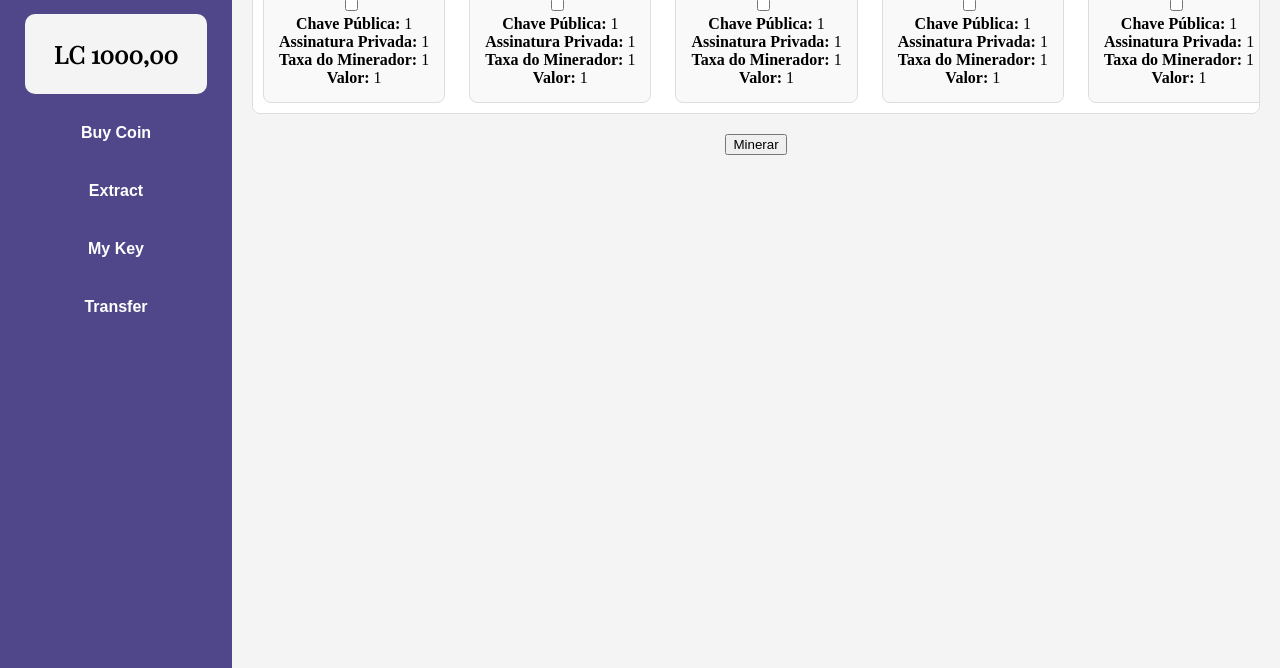
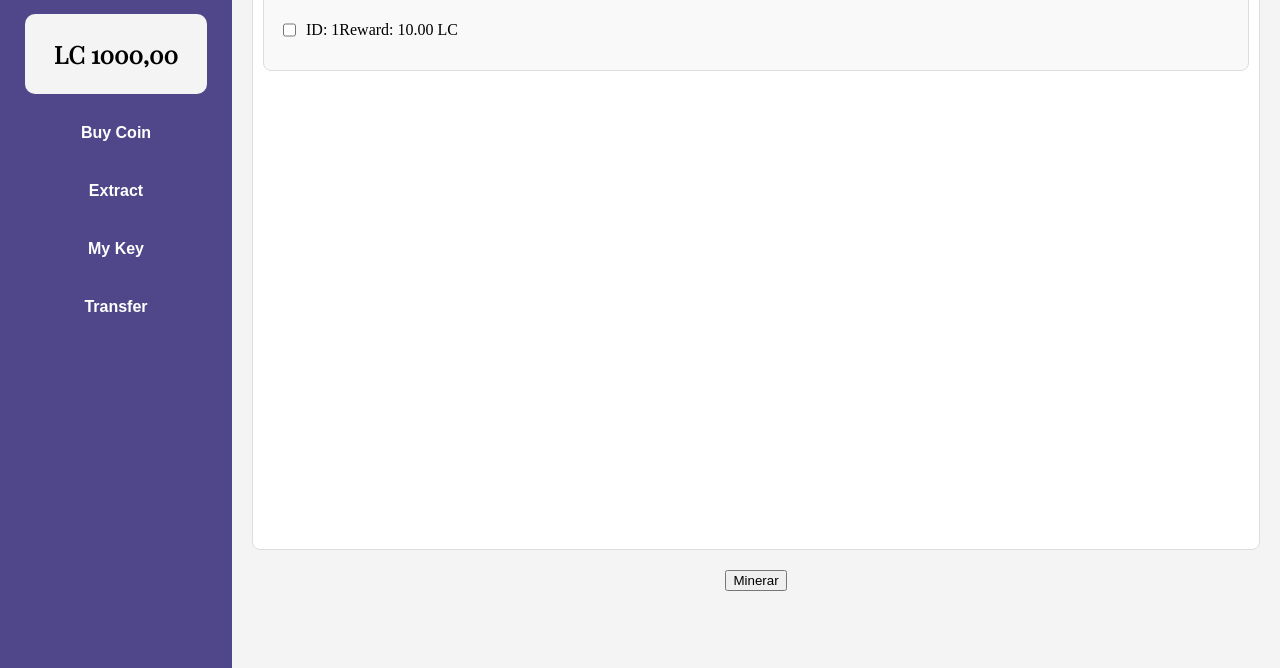
Before and after one commit to JcDev-124/LulaCoin, a plain HTML site: page front-end/dashboard.html in a window 1280 px wide. Shown: the part 132-800 px from the top of the page. Drawn offline with nearby package versions, Linux system fonts and the light colour scheme.

Commit message:
Cansado Depois de um dia d front

```diff
--- a/front-end/dashboard.html
+++ b/front-end/dashboard.html
@@ -27,101 +27,14 @@
                 <div class="centered">
                     <h1>Pending Transactions</h1>
                 </div>
-                <div id="transactionList">
-                    <div class="transaction">
-                        <label>
+                    <div id="transactionList">
+                        <div class="transaction">
                             <input type="checkbox" class="transactionCheckbox">
-                            <div class="transaction-details">
-                                <div class="transaction-info">
-                                    <strong>Chave Pública:</strong> <span class="publicKey">1</span><br>
-                                    <strong>Assinatura Privada:</strong> <span class="privateKey">1</span><br>
-                                    <strong>Taxa do Minerador:</strong> <span class="minerFee">1</span><br>
-                                    <strong>Valor:</strong> <span class="value">1</span>
-                                </div>
-                            </div>
-                        </label>
+                            <p>ID: 1</p>
+                            <p>Reward: 10.00 LC</p>
+                        </div>
+
                     </div>
-                    <div class="transaction">
-                        <label>
-                            <input type="checkbox" class="transactionCheckbox">
-                            <div class="transaction-details">
-                                <div class="transaction-info">
-                                    <strong>Chave Pública:</strong> <span class="publicKey">1</span><br>
-                                    <strong>Assinatura Privada:</strong> <span class="privateKey">1</span><br>
-                                    <strong>Taxa do Minerador:</strong> <span class="minerFee">1</span><br>
-                                    <strong>Valor:</strong> <span class="value">1</span>
-                                </div>
-                            </div>
-                        </label>
-                    </div>
-                    <div class="transaction">
-                        <label>
-                            <input type="checkbox" class="transactionCheckbox">
-                            <div class="transaction-details">
-                                <div class="transaction-info">
-                                    <strong>Chave Pública:</strong> <span class="publicKey">1</span><br>
-                                    <strong>Assinatura Privada:</strong> <span class="privateKey">1</span><br>
-                                    <strong>Taxa do Minerador:</strong> <span class="minerFee">1</span><br>
-                                    <strong>Valor:</strong> <span class="value">1</span>
-                                </div>
-                            </div>
-                        </label>
-                    </div>
-                    <div class="transaction">
-                        <label>
-                            <input type="checkbox" class="transactionCheckbox">
-                            <div class="transaction-details">
-                                <div class="transaction-info">
-                                    <strong>Chave Pública:</strong> <span class="publicKey">1</span><br>
-                                    <strong>Assinatura Privada:</strong> <span class="privateKey">1</span><br>
-                                    <strong>Taxa do Minerador:</strong> <span class="minerFee">1</span><br>
-                                    <strong>Valor:</strong> <span class="value">1</span>
-                                </div>
-                            </div>
-                        </label>
-                    </div>
-                    <div class="transaction">
-                        <label>
-                            <input type="checkbox" class="transactionCheckbox">
-                            <div class="transaction-details">
-                                <div class="transaction-info">
-                                    <strong>Chave Pública:</strong> <span class="publicKey">1</span><br>
-                                    <strong>Assinatura Privada:</strong> <span class="privateKey">1</span><br>
-                                    <strong>Taxa do Minerador:</strong> <span class="minerFee">1</span><br>
-                                    <strong>Valor:</strong> <span class="value">1</span>
-                                </div>
-                            </div>
-                        </label>
-                    </div>
-                    <div class="transaction">
-                        <label>
-                            <input type="checkbox" class="transactionCheckbox">
-                            <div class="transaction-details">
-                                <div class="transaction-info">
-                                    <strong>Chave Pública:</strong> <span class="publicKey">1</span><br>
-                                    <strong>Assinatura Privada:</strong> <span class="privateKey">1</span><br>
-                                    <strong>Taxa do Minerador:</strong> <span class="minerFee">1</span><br>
-                                    <strong>Valor:</strong> <span class="value">1</span>
-                                </div>
-                            </div>
-                        </label>
-                    </div>s
-                    <div class="transaction">
-                        <label>
-                            <input type="checkbox" class="transactionCheckbox">
-                            <div class="transaction-details">
-                                <div class="transaction-info">
-                                    <strong>Chave Pública:</strong> <span class="publicKey">1</span><br>
-                                    <strong>Assinatura Privada:</strong> <span class="privateKey">1</span><br>
-                                    <strong>Taxa do Minerador:</strong> <span class="minerFee">1</span><br>
-                                    <strong>Valor:</strong> <span class="value">1</span>
-                                </div>
-                            </div>
-                        </label>
-                    </div>
-
-                </div>
-
             </div>
 
 
--- a/front-end/styles.css
+++ b/front-end/styles.css
@@ -100,20 +100,31 @@ h1{
     border: 1px solid #ddd;
     border-radius: 8px;
     padding: 10px;
-    max-height: 300px;
+    height: 80vh;
     overflow-y: auto;
 }
 
 #transactionList {
+    display: flex;
+    flex-direction: column;
     white-space: nowrap;
 }
 
 .transaction {
-    display: inline-block;
-    margin-right: 20px;
+    display: flex;
+    flex-direction: row;
+    margin-top: 10px;
     padding: 15px;
     border: 1px solid #ddd;
     border-radius: 8px;
+    background-color: #f9f9f9;
+}
+
+.transaction:hover{
+    background-color: #fce762;
+}
+
+.btn-miners{
     background-color: #f9f9f9;
 }
 
@@ -121,7 +132,7 @@ h1{
     margin-right: 10px;
 }
 
-.transaction-details {
+/*.transaction-details {
     display: flex;
     justify-content: space-between;
 }
@@ -134,7 +145,7 @@ h1{
     margin-top: 20px;
 }
 
-/*button {
+button {
     padding: 10px;
     background-color: #b700ff;
     color: #fff;
```
